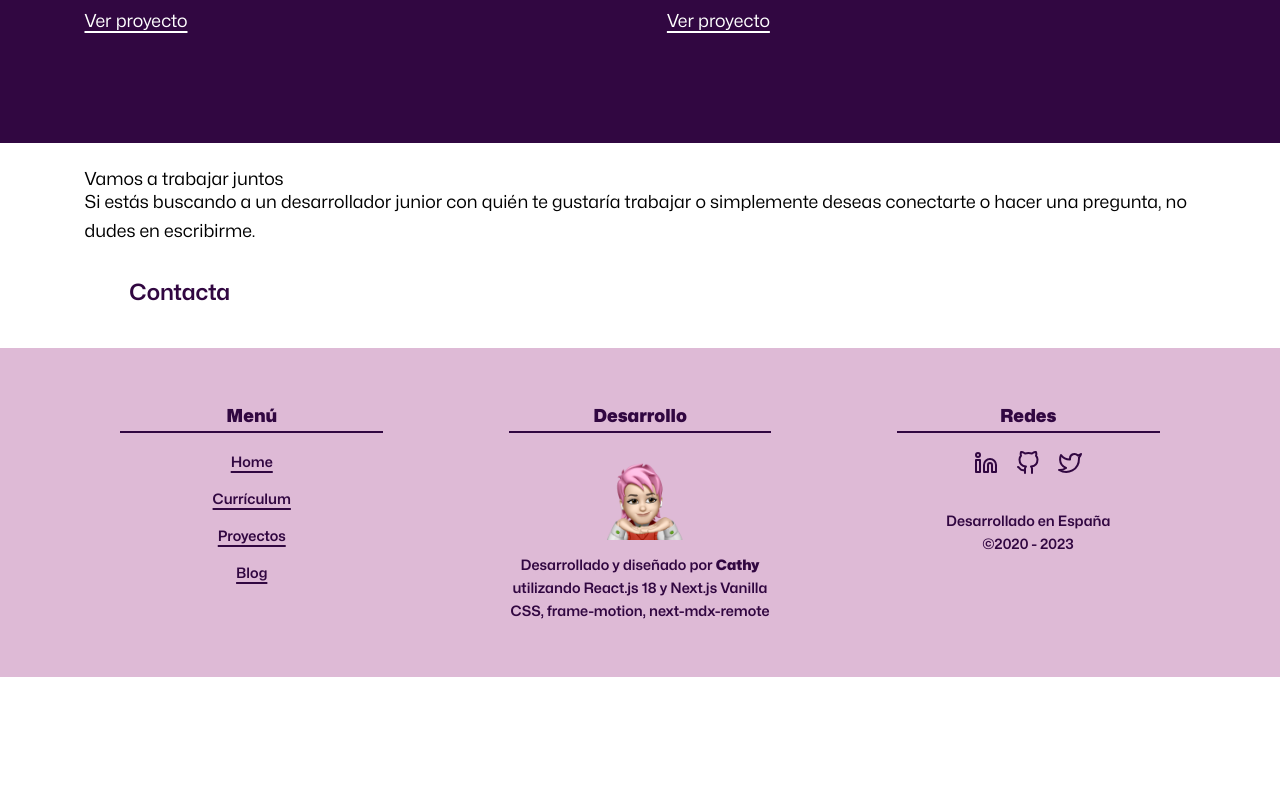
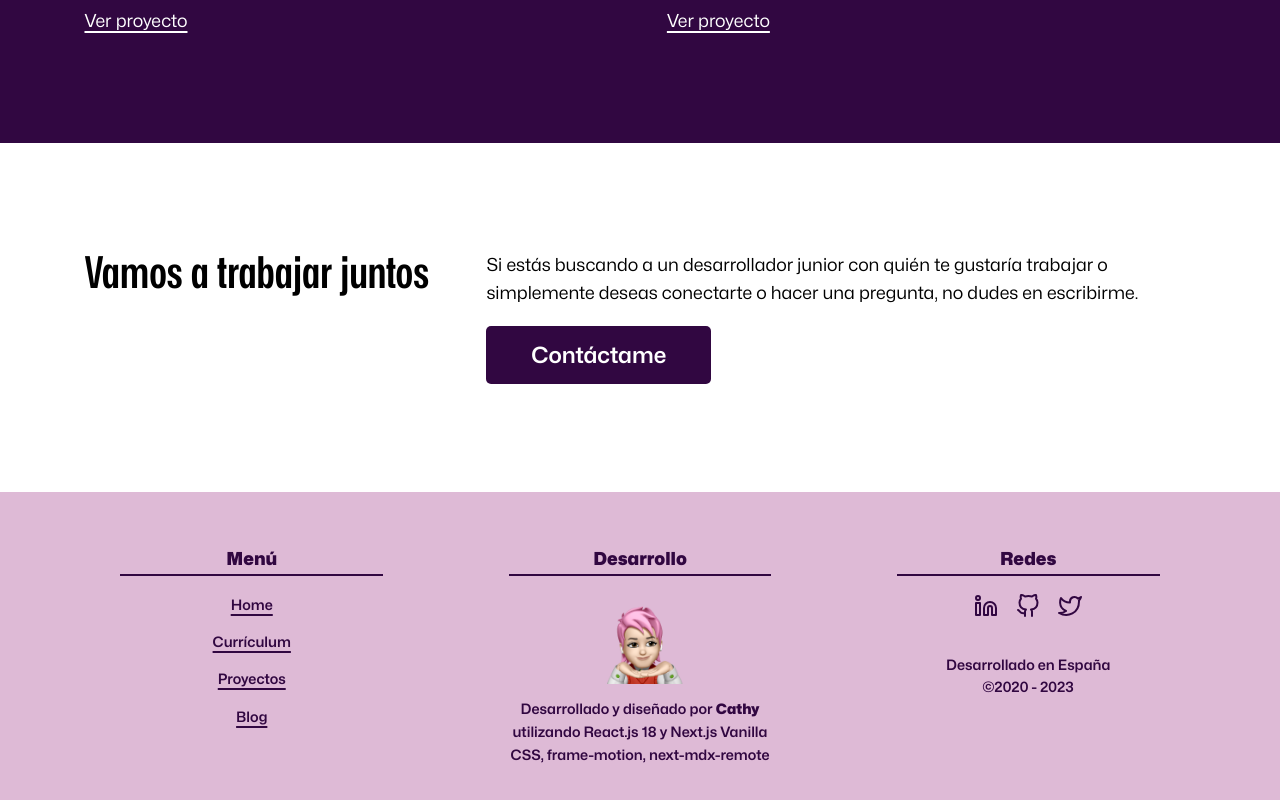
Before and after one commit to catharygr/portafolio-bubulazi-next-2024, a Next.js app: page /proyectos/formulario-multi-paginas in a window 1280 px wide. Shown: the part 4534-5334 px from the top of the page. Before the commit the page ends 5211 px from the top, so only its background shows below. Built offline with nearby package versions, Linux system fonts and the light colour scheme.

Commit message:
Trabajando en InfoLink.module.css

```diff
--- a/src/app/componentes/InfoLink/InfoLink.module.css
+++ b/src/app/componentes/InfoLink/InfoLink.module.css
@@ -1,8 +1,8 @@
 .singleLink {
   display: inline-block;
   margin-top: var(--gap-base);
-  background-color: hsl(var(--clr-blanco));
-  color: hsl(var(--clr-uno));
+  background-color: hsl(var(--clr-uno));
+  color: hsl(var(--clr-blanco));
   padding: 0.5em 2em;
   border-radius: 5px;
   font-weight: var(--f-wei-600);
@@ -10,3 +10,44 @@
   text-decoration: none;
   transition: scale 0.2s ease-in-out;
 }
+
+.singleLink:hover {
+  scale: 1.05;
+}
+
+.wrapperInfoLink {
+  padding-block: var(--padding-block-grande);
+  display: flex;
+  flex-direction: column;
+  gap: var(--gap-base);
+}
+
+.contenido {
+  display: flex;
+  flex-direction: column;
+  align-items: center;
+  text-align: center;
+}
+
+.h2 {
+  font-size: var(--fs-800);
+  font-weight: var(--f-wei-600);
+  font-stretch: var(--f-str-75);
+  line-height: var(--lh-small);
+  text-align: center;
+}
+
+@media (min-width: 50rem) {
+  .wrapperInfoLink {
+    flex-direction: row;
+  }
+  .h2 {
+    flex-basis: clamp(20px, 30vw, 400px);
+    flex-shrink: 0;
+    text-align: left;
+  }
+  .contenido {
+    align-items: flex-start;
+    text-align: left;
+  }
+}
--- a/src/app/contenido/formulario-multi-paginas/contenido.js
+++ b/src/app/contenido/formulario-multi-paginas/contenido.js
@@ -104,6 +104,6 @@ export const contenidoDePagina = {
     contenido:
       "Si estás buscando a un desarrollador junior con quién te gustaría trabajar o simplemente deseas conectarte o hacer una pregunta, no dudes en escribirme.",
     url: "/",
-    linkText: "Contacta ",
+    linkText: "Contáctame ",
   },
 };
```
